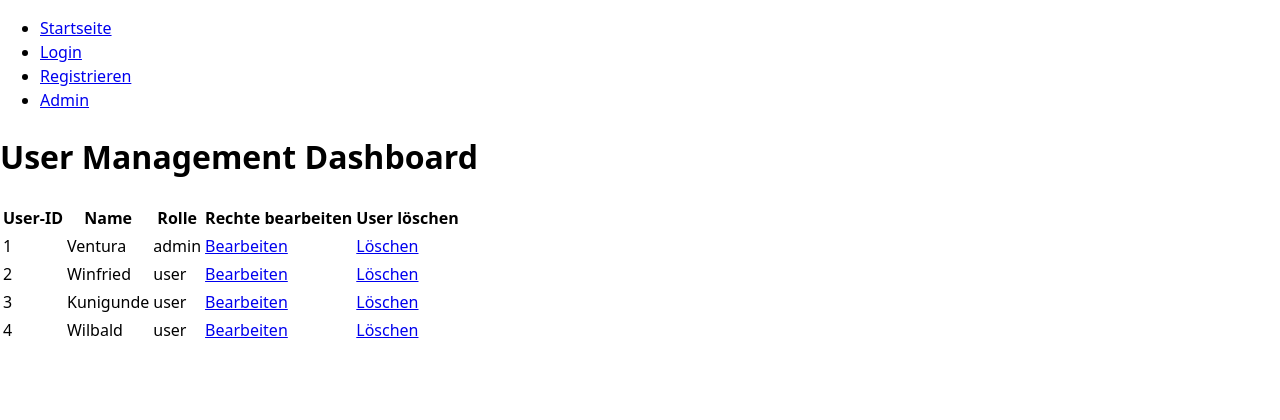
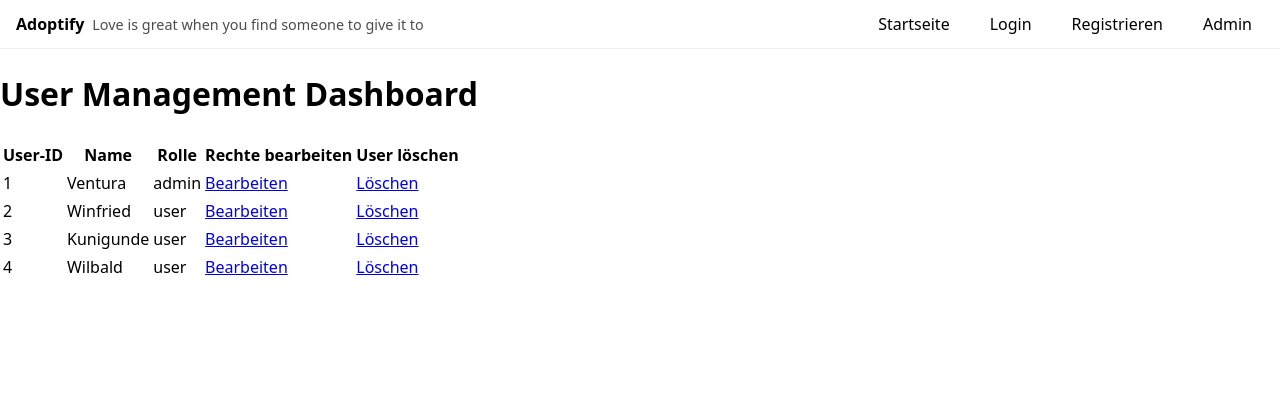
Before and after one commit to esugre/adoptify, a Flask app: page /admin in a window 1280 px wide. Shown: the top 420 px of the page. After the commit the page ends 275 px from the top, so only its background shows below. Run offline with Flask 3, Linux system fonts and the light colour scheme.

Commit message:
- Base Template angepasst - Navigation hinzugefügt - Navigation Styling vervollständigt - Weitere Pseudo-Tierchen hinzugefügt - Portierung der einzeln angelegten Templates aus vorherigem Abschnitt   zur Base

```diff
--- a/app/routes.py
+++ b/app/routes.py
@@ -289,7 +289,88 @@ pets = [
      'animal_type': 'cat',
      'owner_id': 4,
      'borrower_id': None,
-     'image': 'bilder/whiskerstein.png'}
+     'image': 'bilder/whiskerstein.png'},
+
+     {'pet_id': 11,
+     'name': 'Günther',
+     'description': 'Stachelschwein mit sanfter Seele. Kuschelt nicht aus Prinzip.',
+     'animal_type': 'porcupine',
+     'owner_id': 2,
+     'borrower_id': None,
+     'image': 'bilder/guenther.png'},
+
+    {'pet_id': 12,
+     'name': 'Fräulein Schnapp',
+     'description': 'Trägt Perlenkette und akzeptiert nur Badewannen in Marmoroptik.',
+     'animal_type': 'crocodile',
+     'owner_id': 3,
+     'borrower_id': None,
+     'image': 'bilder/fraeuleinschnapp.png'},
+
+    {'pet_id': 13,
+     'name': 'Kevin',
+     'description': 'Oktopus mit acht Armen, aber null Verantwortungsbewusstsein.',
+     'animal_type': 'octopus',
+     'owner_id': 1,
+     'borrower_id': None,
+     'image': 'bilder/kevin.png'},
+
+    {'pet_id': 14,
+     'name': 'Herr Balduin',
+     'description': 'Wildschwein mit feinem Geschmack. Frisst nur Bioabfall aus Überzeugung.',
+     'animal_type': 'boar',
+     'owner_id': 4,
+     'borrower_id': None,
+     'image': 'bilder/herrbalduin.png'},
+
+    {'pet_id': 15,
+     'name': 'Samantha',
+     'description': 'Gottesanbeterin mit komplexem Beziehungsstatus. Sehr aufmerksam bis zum Schluss.',
+     'animal_type': 'mantis',
+     'owner_id': 2,
+     'borrower_id': None,
+     'image': 'bilder/samantha.png'},
+
+    {'pet_id': 16,
+     'name': 'Heinz',
+     'description': 'Emu mit Laufleidenschaft. Macht seine 20.000 Schritte noch vor Sonnenaufgang.',
+     'animal_type': 'emu',
+     'owner_id': 3,
+     'borrower_id': None,
+     'image': 'bilder/heinz.png'},
+
+    {'pet_id': 17,
+     'name': 'Dr. Puff',
+     'description': 'Axolotl mit akademischem Titel. Hält Vorträge über Wasserblasenästhetik.',
+     'animal_type': 'axolotl',
+     'owner_id': 1,
+     'borrower_id': None,
+     'image': 'bilder/drpuff.png'},
+
+    {'pet_id': 18,
+     'name': 'Greta',
+     'description': 'Gans mit Yoga-Diplom. Macht den Sonnengruß, schreit aber bei jedem Einatmen.',
+     'animal_type': 'goose',
+     'owner_id': 4,
+     'borrower_id': None,
+     'image': 'bilder/greta.png'},
+
+    {'pet_id': 19,
+     'name': 'Lord Krabbenstein',
+     'description': 'Königskrabbe mit Anspruch. Badewanne, bitte, und täglich frische Austern.',
+     'animal_type': 'crab',
+     'owner_id': 3,
+     'borrower_id': None,
+     'image': 'bilder/lordkrabbenstein.png'},
+
+    {'pet_id': 20,
+     'name': 'Sigurd',
+     'description': 'Faultier auf Probe. Antwortet selten, bewegt sich nie und ist trotzdem beliebt.',
+     'animal_type': 'sloth',
+     'owner_id': 2,
+     'borrower_id': None,
+     'image': 'bilder/sigurd.png'}
+
 ]
 
 ####################################
--- a/app/static/css/style.css
+++ b/app/static/css/style.css
@@ -1,71 +1,133 @@
 
 
-html, body {
-  height: 100%;
-  margin: 0;
+html, body {                            /* Selbe Regeln für html als auch body */
+  height: 100%;                         /* Damit der Body so hoch ist wie das gesamte Fenster vom Browser */
+  margin: 0;                            /* Entfernt den Standard-Abstand nach Außen, wickeln den Browser um den Body quasi */
   background: var(--bg);
   color: var(--fg);
-  font: 16px/1.5 system-ui, -apple-system, Segoe UI, Roboto, sans-serif;
+  font: 16px/1.5 system-ui, -apple-system, Segoe UI, Roboto, sans-serif; /*Schriftgröße 16px, Zeilenhöhe 1.5, Schriftarten als Fallback*/
 }
 
-.pet-list {
+.pet-list {                             /*Elternelement mit mehreren Tierkarten*/
 
-display: flex;
-margin: 30px;
-flex-flow: row wrap;
-justify-content: space-evenly;
-border: 1px solid #e3e3e3;
+display: flex;                          /* Flexbox, damit die Karten nebeneinander angeordnet werden*/
+margin: 30px;                           /* Rundherum Außenabstand von 30px zum restlichen Inhalt*/
+flex-flow: row wrap;                    /* Elemente in einer Reihe anordnen, bei Platzmangel umbrechen*/
+justify-content: space-evenly;          /* Gleichmäßiger Abstand zwischen den Karten*/
+border: 1px solid #e3e3e3;            /* Leichter Rahmen um die Liste der Karten*/
 }
 
-.pet-card {
+.pet-card {                             /* Styling für jede einzelne Karte */
 
-position:relative;
-display: flexbox;
-margin: 10px;
-padding: 15px;
-width: 300px;
-height: 400px;
-border: 1px solid #e3e3e3;
+position:relative;                      /*Boah, wie erklär ich das Later-Rafi... Fungiert als Bezugspunkt für absolute Positionierungen innerhalb der Karte (z.B. Verfügbarkeit unten)*/
+margin: 10px;                           /*10x Außenabstand rundherum zwischen den Karten*/
+padding: 15px;                          /*15px Innenabstand innerhalb der Karte*/
+width: 300px;                           /*Feste Breite der Karte*/
+height: 400px;                          /*Feste Höhe der Karte*/
+border: 1px solid #e3e3e3;            /*Leichter Rahmen um die Karte*/
 
 }
 
 .pet-card h2 {
 
-margin-top: 0;
+margin-top: 0;                          /* Entfernt den Standard-Abstand oben beim Überschriften-Element */
 
 }
 
-.card-link {
+.card-link {                            /* Macht die gesamte Karte anklickbar */
 
-position: absolute;
-bottom: 15px;
-left: 15px;
+position: absolute;                     /*fixiert den Link innerhalb der Karte unabhängig von anderen Elementen, deswegen brauchen wir den Bezugspunkt oben*/
+bottom: 15px;                           /* Abstand von unten innerhalb der Karte */
+left: 15px;                             /* Abstand von links innerhalb der Karte */
 
 }
 
-.available-or-not {
+.available-or-not {                      /* Selbes Spiel wie bei den card-links */
 
 position: absolute;
 bottom: 30px;
 
-text-align: center;
+text-align: center;                       /* Zentriert den Text innerhalb des Elements */
 
 }
 
-.image-wrapper {
+.image-wrapper {                          /* Container für das Bild innerhalb der Karte */
 
-width: 100%;
-height: 200px;
-overflow: hidden;
+width: 100%;                              /* Um die volle Breite der Karte auszunutzen */
+height: 200px;                            /* Aber fixe Höhe, für gleichmäßigere Karten*/
+overflow: hidden;                         /* Alles was über den Container schwengelt wird abgeschnibbelt */
 
 }
 
-.image-wrapper img {
+.image-wrapper img {                      /* Styling für das Bild im Container, zb Größenanpassung */
 
 width: 100%;
 height: 100%;
-object-fit: cover;
-object-position: center;
-display: block;
+object-fit: cover;                        /* Skaliert das Bild das es den Container voll ausfüllt */
+object-position: center;                  /* Zentriert das Bild im Container */
+display: block;                           /* Entfernt diesen weißen Rand unter dem Bild */
 
 }
+
+/* Navi-Styling */
+
+.site-header {                            /* Header Bereich der geweißelt wird mit ner kleinen grauen Trennlinie drunter */
+  background: #fff;
+  border-bottom: 1px solid #eee;
+}
+
+.nav {                                    /* Die ganze Navi-Leiste betreffend */
+  display: flex;                          /* Horizontale Anordnung */
+  align-items: center;                    /* Vertikale Zentrierung der Elemente */
+  padding: .75rem 1rem;                   /* Innenabstand oben/unten 0.75rem, links/rechts 1rem */
+  gap: 1rem;                              /* Abstand zwischen den Elementen */
+}
+
+/* rem -> "root em", also 1rem entspricht der Schriftgröße des html-Elements
+  Dadurch kann man seine Abstände relativ zu der genutzten Schriftgröße angeben.
+  Das ist super wenn man z.B. später die Schriftgröße ändert, dann passt sich alles über rem automatisch an.
+*/
+
+/* Linke Seite mit Brand und Slogan */
+
+.brand {
+  display: flex;                          /* Flexbox für horizontale Anordnung */
+  align-items:baseline;                   /* Vertikale Ausrichtung an der Grundlinie der Schrift */
+  gap: .5rem;                             /* Abstand zwischen Brand-Name und Slogan */
+}
+
+.brand-name {
+  font-weight: 700;                       /* Fettgedruckt */
+  text-decoration: none;                  /* Entfernt Unterstreichung */
+  color: inherit;                         /* Erbt die Textfarbe vom übergeordneten Element */
+}
+
+.slogan {
+  font-size: .9rem;                       /* Etwas kleinere Schriftgröße */
+  opacity: .7;                            /* Leicht transparent für dezenteren Look */
+  font-weight: 400;                       /* Normale Schriftstärke */
+}
+
+/* Rechte Seite mit der eigentlichen Navigation */
+
+.nav-links {
+  margin-left: auto;                      /* Schiebt die Links ganz nach rechts */
+  display: flex;                          /* Listenelemente nebeneinander setzen */
+  gap: 1rem;                              /* Abstand von 1rem zwischen den Links */
+  list-style: none;                       /* Schmeißt die Aufzählungspunkte raus */
+  padding: 0;                             /* Standard Innenabstand entfernen */
+  margin-top: 0;
+  margin-bottom: 0;                       /* Standard Außenabstand oben und unten entfernen */
+}
+
+.nav-links a {
+  text-decoration: none;                  /* Unterstriche rausschmeißen */
+  padding: .5rem .75rem;                  /* Innenabstand de r Klickfläche */
+  border-radius: .5rem;                   /* Abgerundete Ecken, for the looook */
+  color: inherit;                         /* TExtfarbe erben */
+}
+
+.nav-links a:hover,                       /* Neu gelernt, bei Tastaturbedienung auch den Fokuszustand anpassen */
+.nav-links a:focus {
+  background: #f0f0f0;                  /* Heller Hintergrund beim Drüberfahren oder Fokussieren */
+}
--- a/app/templates/base.html
+++ b/app/templates/base.html
@@ -9,17 +9,22 @@
 
     <body>
 
-        <nav>
-            <ul>
-                <li><a href="{{ url_for('index') }}">Startseite</a></li>
-                <li><a href="{{ url_for('login') }}">Login</a></li>
-                <li><a href="{{ url_for('register') }}">Registrieren</a></li>
-                <li><a href="{{ url_for('admin') }}">Admin</a></li>
+      <header class="site-header">
+        <nav class="nav">
+          <div class="brand">
+            <a href="{{ url_for('index') }}" class="brand-name">Adoptify</a>
+            <span class="slogan">Love is great when you find someone to give it to</span>
+          </div>
 
+          <ul class="nav-links">
+            <li><a href="{{ url_for('index') }}">Startseite</a></li>
+            <li><a href="{{ url_for('login') }}">Login</a></li>
+            <li><a href="{{ url_for('register') }}">Registrieren</a></li>
+            <li><a href="{{ url_for('admin') }}">Admin</a></li>
+          </ul>
+        </nav>
+      </header>
 
-
-            </ul>
-        </nav>
 
         {% block content %}
         {% endblock %}
--- a/app/templates/pet-management.html
+++ b/app/templates/pet-management.html
@@ -11,14 +11,14 @@
 
   <h1>Tierverwaltung</h1>
 
-  <div class="pet-list"> <!-- Klasse in Vorbereitung fürs Stylesheet -->
+  <div class=""> <!-- Klasse in Vorbereitung fürs Stylesheet -->
 
     <h2>Hier findest du deine Haustiere:</h2>
 
     <a href="/pet/new/{{ user_id }}">Neuen Freund anlegen</a> <!-- Momentan keinen Zugriff auf Nutzer von hier aus, dem Template wurde hier noch keine Info mitgegeben -->
     <br></br>
 
-            <table>
+            <table class="">
                 <tr>
                     <th>Name</th>
                     <th>Tierart</th>
```
